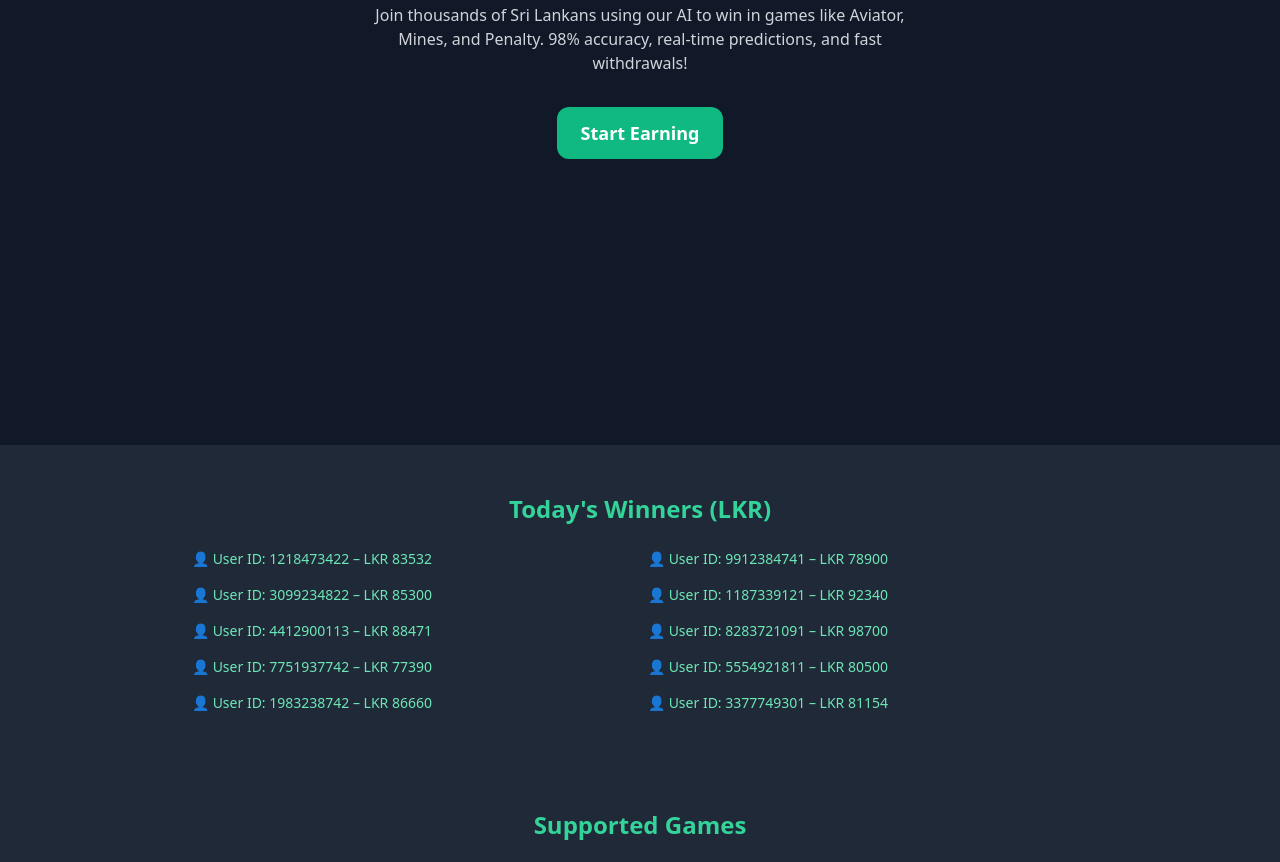
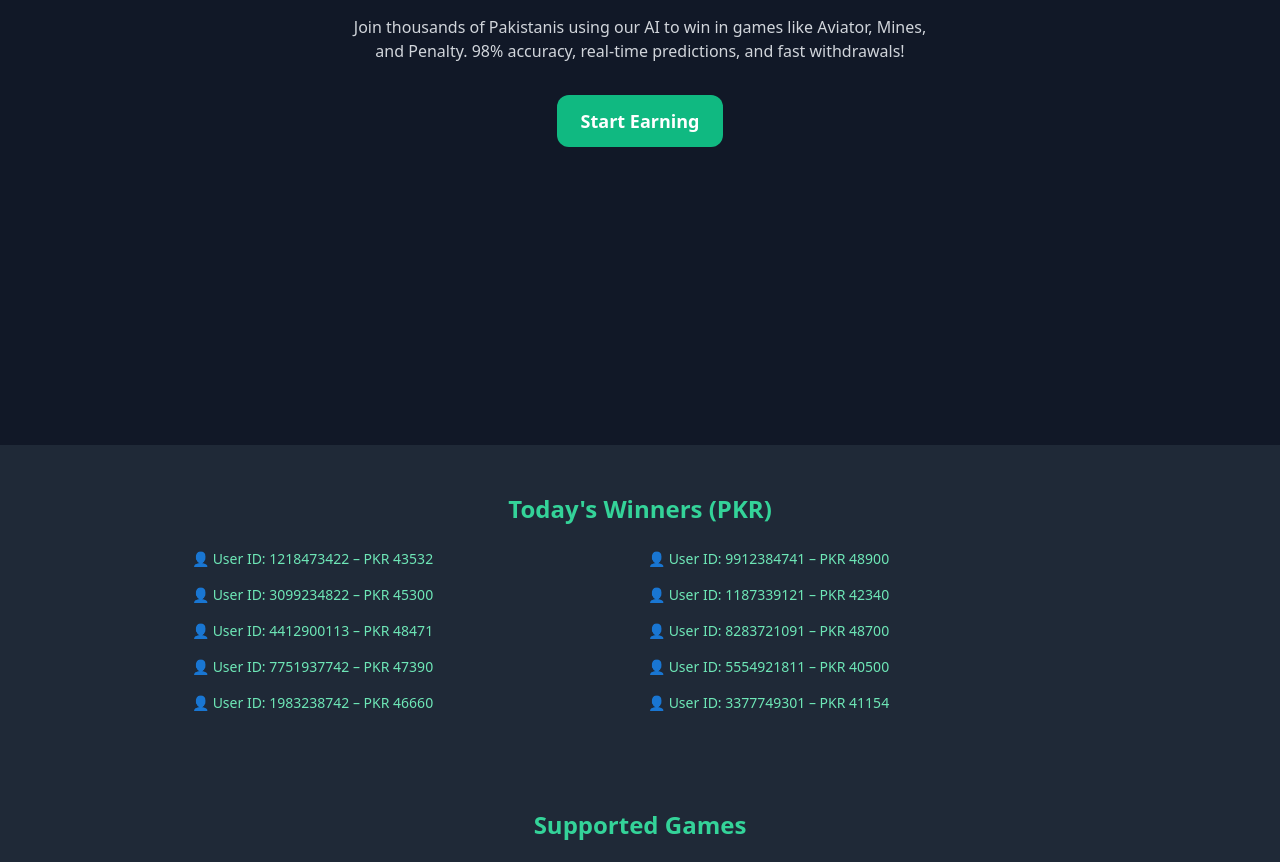
Before and after one commit to rus1234554321/reg, a plain HTML site: page index.html in a window 1280 px wide. Shown: the part 415-1277 px from the top of the page. Drawn offline with nearby package versions, Linux system fonts and the light colour scheme.

Commit message:
index.html

```diff
--- a/index.html
+++ b/index.html
@@ -53,31 +53,31 @@
 
     <section class="min-h-screen flex flex-col items-center justify-center px-4 text-center">
       <h2 class="text-3xl md:text-5xl font-bold mb-6">Earn Real Money with AI Predictions</h2>
-      <p class="max-w-xl mb-8 text-gray-300">Join thousands of Sri Lankans using our AI to win in games like Aviator, Mines, and Penalty. 98% accuracy, real-time predictions, and fast withdrawals!</p>
+      <p class="max-w-xl mb-8 text-gray-300">Join thousands of Pakistanis using our AI to win in games like Aviator, Mines, and Penalty. 98% accuracy, real-time predictions, and fast withdrawals!</p>
       <button id="startButton" class="bg-green-500 hover:bg-green-600 text-white font-semibold py-3 px-6 rounded-xl text-lg transition">Start Earning</button>
       <div id="errorBox" class="hidden bg-red-600 p-6 rounded-xl max-w-md mx-auto mt-6">
         <h2 class="text-xl font-bold mb-2">⚠️ Account Not Found</h2>
         <p class="mb-4">It looks like you're not registered yet. Create a new 1xBet account and deposit funds to activate predictions.</p>
-        <p class="text-lg mb-4 text-yellow-400">Use the special promo code: <strong>GML777</strong></p>
-        <a href="https://reffpa.com/L?tag=d_3400715m_97c_&site=3400715&ad=97&r=registration" target="_blank" class="inline-block bg-yellow-400 hover:bg-yellow-500 text-black font-bold py-2 px-4 rounded-lg transition">
+        <p class="text-lg mb-4 text-yellow-400">Use the special promo code: <strong>PKR777</strong></p>
+        <a href="https://refpa89554.com/L?tag=d_3229053m_16303c_&site=3229053&ad=16303&r=registration" target="_blank" class="inline-block bg-yellow-400 hover:bg-yellow-500 text-black font-bold py-2 px-4 rounded-lg transition">
           Register Now on 1xBet
         </a>
       </div>
     </section>
 
     <section class="bg-gray-800 py-12 px-6 text-center">
-      <h3 class="text-2xl font-bold text-green-400 mb-6">Today's Winners (LKR)</h3>
+      <h3 class="text-2xl font-bold text-green-400 mb-6">Today's Winners (PKR)</h3>
       <div class="grid md:grid-cols-2 gap-4 text-left max-w-4xl mx-auto text-sm text-green-300">
-        <p>👤 User ID: 1218473422 – LKR 83532</p>
-        <p>👤 User ID: 9912384741 – LKR 78900</p>
-        <p>👤 User ID: 3099234822 – LKR 85300</p>
-        <p>👤 User ID: 1187339121 – LKR 92340</p>
-        <p>👤 User ID: 4412900113 – LKR 88471</p>
-        <p>👤 User ID: 8283721091 – LKR 98700</p>
-        <p>👤 User ID: 7751937742 – LKR 77390</p>
-        <p>👤 User ID: 5554921811 – LKR 80500</p>
-        <p>👤 User ID: 1983238742 – LKR 86660</p>
-        <p>👤 User ID: 3377749301 – LKR 81154</p>
+        <p>👤 User ID: 1218473422 – PKR 43532</p>
+        <p>👤 User ID: 9912384741 – PKR 48900</p>
+        <p>👤 User ID: 3099234822 – PKR 45300</p>
+        <p>👤 User ID: 1187339121 – PKR 42340</p>
+        <p>👤 User ID: 4412900113 – PKR 48471</p>
+        <p>👤 User ID: 8283721091 – PKR 48700</p>
+        <p>👤 User ID: 7751937742 – PKR 47390</p>
+        <p>👤 User ID: 5554921811 – PKR 40500</p>
+        <p>👤 User ID: 1983238742 – PKR 46660</p>
+        <p>👤 User ID: 3377749301 – PKR 41154</p>
       </div>
     </section>
 
```
